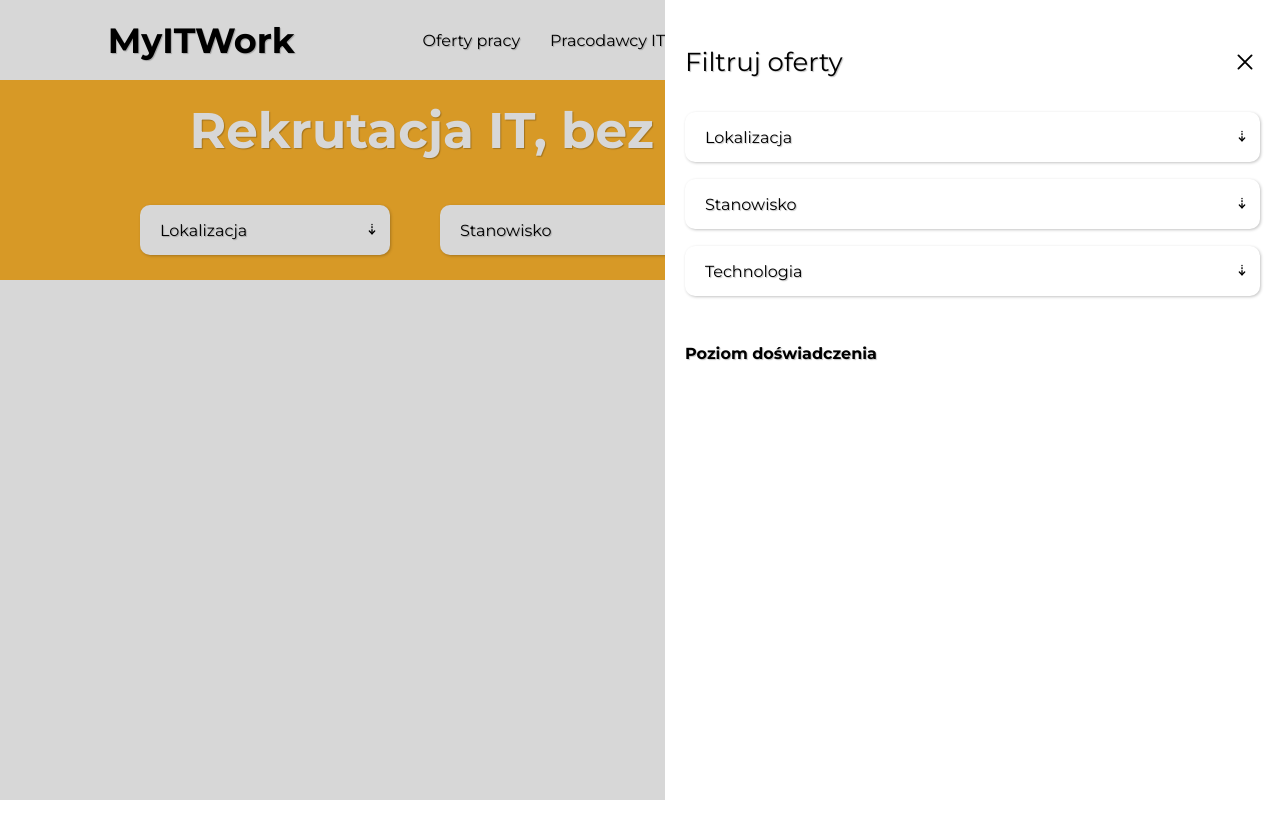
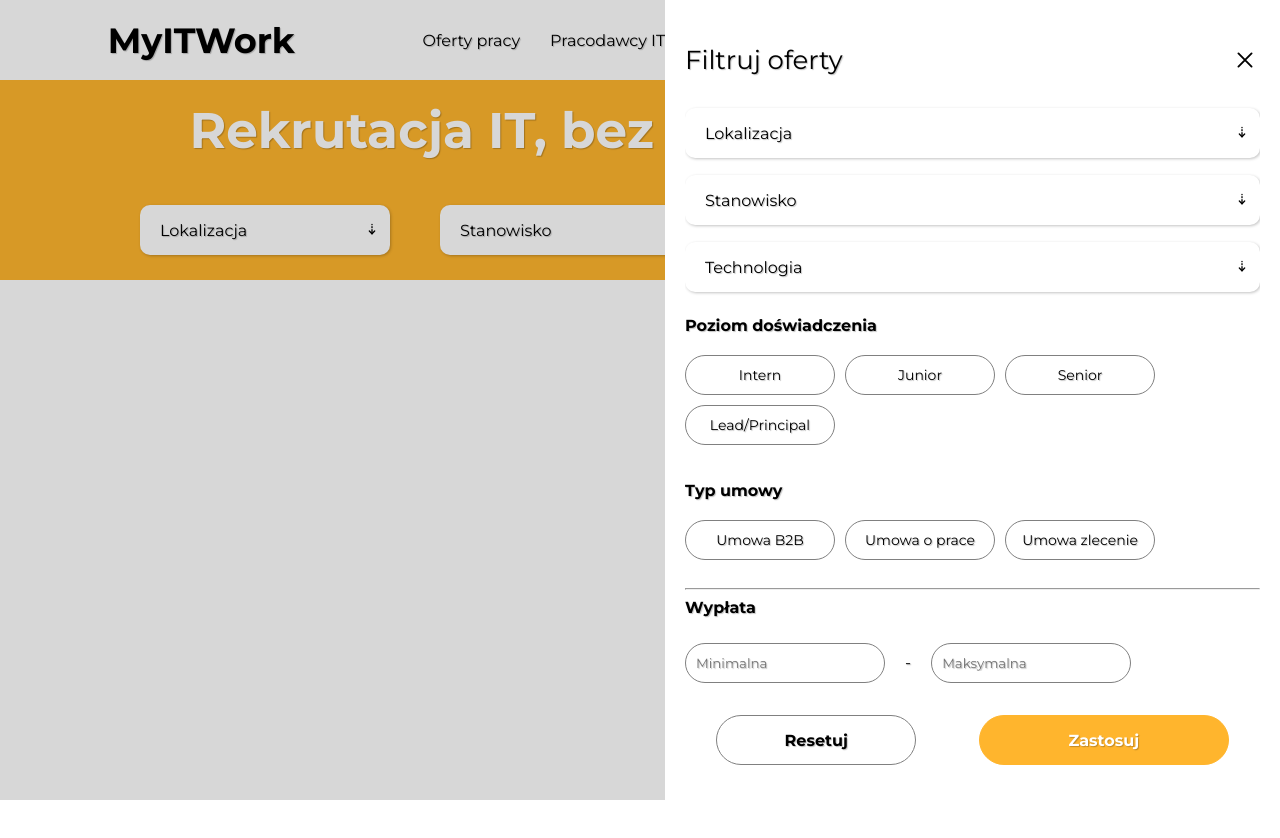
Before and after one commit to MiloszDubiel/my_it_work, a React (Create React App) app: page / in a window 1280 px wide. Both pictures are taken after a click on the element "Filtruj". Shown: the top 838 px of the page. Built offline with nearby package versions, Linux system fonts and the light colour scheme.

Commit message:
Dalsze prace menu

```diff
--- a/src/Components/NavBar/NavBar.js
+++ b/src/Components/NavBar/NavBar.js
@@ -21,6 +21,10 @@ const Navbar = () => {
       e.currentTarget.classList.toggle(styles.bordered);
       e.currentTarget.querySelector("svg").classList.toggle(styles.rotate);
     }
+  };
+
+  const toggleStyle = (e) => {
+    e.currentTarget.classList.toggle(styles.toggleColor);
   };
 
   const toggleFilter = () => {
@@ -150,7 +154,7 @@ const Navbar = () => {
             </div>
           </div>
           <div
-            className={styles.technologie}
+            className={styles.technologie + " " + styles.toHide}
             onClick={(e) => {
               showMenu(e);
             }}
@@ -213,9 +217,10 @@ const Navbar = () => {
       >
         <div className={styles.searchOfferts}>
           <div className={styles.closeWindow}>
-            <p style={{fontSize: '26px'}}>Filtruj oferty</p>
+            <p style={{ fontSize: "26px" }}>Filtruj oferty</p>
             <IoCloseOutline onClick={toggleFilter} />
           </div>
+          <div className={styles.mainFilters}>
             <div className={styles.optionsFilter}>
               <div
                 className={styles.localization}
@@ -333,7 +338,49 @@ const Navbar = () => {
               </div>
             </div>
             <div className={styles.experienceDiv}>
-            <p style={{ fontWeight: "bolder" }}>Poziom doświadczenia</p>
+              <p style={{ fontWeight: "bolder", margin: 0 }}>
+                Poziom doświadczenia
+              </p>
+              <div className={styles.experiencesTypes}>
+                <p onClick={(e) => toggleStyle(e)}>Intern</p>
+                <p onClick={(e) => toggleStyle(e)}>Junior</p>
+                <p onClick={(e) => toggleStyle(e)}>Senior</p>
+                <p onClick={(e) => toggleStyle(e)}>Lead/Principal</p>
+              </div>
+            </div>
+            <div className={styles.contract}>
+              <p style={{ fontWeight: "bolder", margin: 0 }}>Typ umowy</p>
+              <div className={styles.contractTypes}>
+                <p onClick={(e) => toggleStyle(e)}>Umowa B2B</p>
+                <p onClick={(e) => toggleStyle(e)}>Umowa o prace</p>
+                <p onClick={(e) => toggleStyle(e)}>Umowa zlecenie</p>
+              </div>
+            </div>
+            <hr />
+            <div className={styles.saleryDiv}>
+              <p style={{ fontWeight: "bolder", margin: 0 }}>Wypłata</p>
+              <div className={styles.moneyDiv}>
+                <input
+                  type="number"
+                  min={0}
+                  max={50_000}
+                  className={styles.money}
+                  placeholder="Minimalna"
+                />
+                <p>-</p>
+                <input
+                  placeholder="Maksymalna"
+                  type="number"
+                  min={0}
+                  max={50_000}
+                  className={styles.money}
+                />
+              </div>
+            </div>
+          </div>
+          <div className={styles.setFilter}>
+            <button>Resetuj</button>
+            <button>Zastosuj</button>
           </div>
         </div>
       </div>
--- a/src/Components/NavBar/navbar.module.css
+++ b/src/Components/NavBar/navbar.module.css
@@ -165,6 +165,7 @@
   display: flex;
   justify-content: space-between;
   align-items: center;
+  height: 80px;
 }
 .closeWindow svg {
   height: 30px;
@@ -179,6 +180,11 @@
   height: 100%;
   background-color: rgba(0, 0, 0, 0.158);
 }
+.mainFilters {
+  height: calc(100% - 80px - 80px);
+  overflow-y: auto;
+  overflow-x: hidden;
+}
 .toggleFilter {
   display: none;
 }
@@ -191,13 +197,90 @@
 }
 .optionsFilter > div {
   width: 575px;
+  cursor: pointer;
 }
-.experienceDiv{
+.experienceDiv,
+.contract {
+  height: 120px;
+  display: flex;
+  flex-direction: column;
+  align-content: flex-start;
+  justify-content: center;
+  gap: 20px;
+  margin-top: 20px;
+}
+.experiencesTypes,
+.contractTypes {
+  display: flex;
+  gap: 10px;
+  flex-wrap: wrap;
+}
+.experiencesTypes p,
+.contractTypes p {
+  border: 1px solid gray;
+  border-radius: 20px;
+  height: 40px;
+  padding: 10px;
+  cursor: pointer;
+  width: 150px;
+  margin: 0;
+  font-size: 14px;
+  text-align: center;
+}
+.toggleColor {
+  background-color: black;
+  color: white;
+  border: 1px solid black;
+}
+.saleryDiv {
   height: 100px;
-  margin-top: 40px;
+}
+.slider {
+  position: relative;
+  height: 40px;
+}
+.money {
+  border: 1px solid gray;
+  border-radius: 20px;
+  height: 40px;
+  padding: 10px;
+  width: 200px;
+  cursor: pointer;
+  margin: 0;
+}
+.moneyDiv {
+  display: flex;
+  align-items: center;
+  gap: 20px;
+  margin-top: 20px;
+}
+.setFilter {
+  height: 80px;
+  display: flex;
+  justify-content: space-around;
+  align-items: center;
+}
+.setFilter button:nth-child(1) {
+  border: 1px solid gray;
+  background-color: inherit;
+  width: 200px;
+  border-radius: 50px;
+  font-size: 16px;
+  font-weight: bolder;
+  height: 50px;
+}
+.setFilter button:nth-child(2) {
+  border: 1px solid rgb(255, 181, 45);
+  background-color: rgb(255, 181, 45);
+  width: 250px;
+  border-radius: 50px;
+  font-size: 16px;
+  color: white;
+  font-weight: bolder;
+  height: 50px;
 }
 
-/*Okna wyskaujce*/
+/*Okna opcji w menu*/
 .localizations,
 .positions,
 .technologies {
@@ -258,22 +341,22 @@
   .localizations,
   .positions,
   .technologies {
-    width: 250px;
+    width: inherit;
   }
 }
+
 @media screen and (min-width: 769px) and (max-width: 1023px) {
   .localization,
   .position {
     width: 280px;
   }
-  .technologie {
-    display: none;
-  }
-
   .localizations,
   .positions,
   .technologies {
-    width: 280px;
+    width: inherit;
+  }
+  .toHide {
+    display: none !important;
   }
   .searchDiv h1 {
     font-size: 40px;
@@ -286,6 +369,15 @@
 @media screen and (max-width: 768px) {
   .searchDiv {
     height: 100px;
+  }
+  .optionsFilter {
+    width: 100%;
+  }
+  .optionsFilter > div {
+    width: inherit;
+  }
+  .optionsFilter > div > div {
+    width: calc(100% - 40px);
   }
   .searchDiv .formDiv {
     display: none;
@@ -340,10 +432,24 @@
   .headerElement {
     height: 180px;
   }
+  .setFilter button:nth-child(1) {
+    width: 150px;
+  }
+  .setFilter button:nth-child(2) {
+    width: 200px;
+  }
+  .experienceDiv,
+  .contract {
+    height: 140px;
+  }
 }
 @media screen and (max-width: 479px) {
   .addOffert {
     display: none;
+  }
+  .experienceDiv,
+  .contract {
+    height: 140px;
   }
 }
 /*animacje*/
```
Lines whose indentation alone changed are shown as unchanged.
